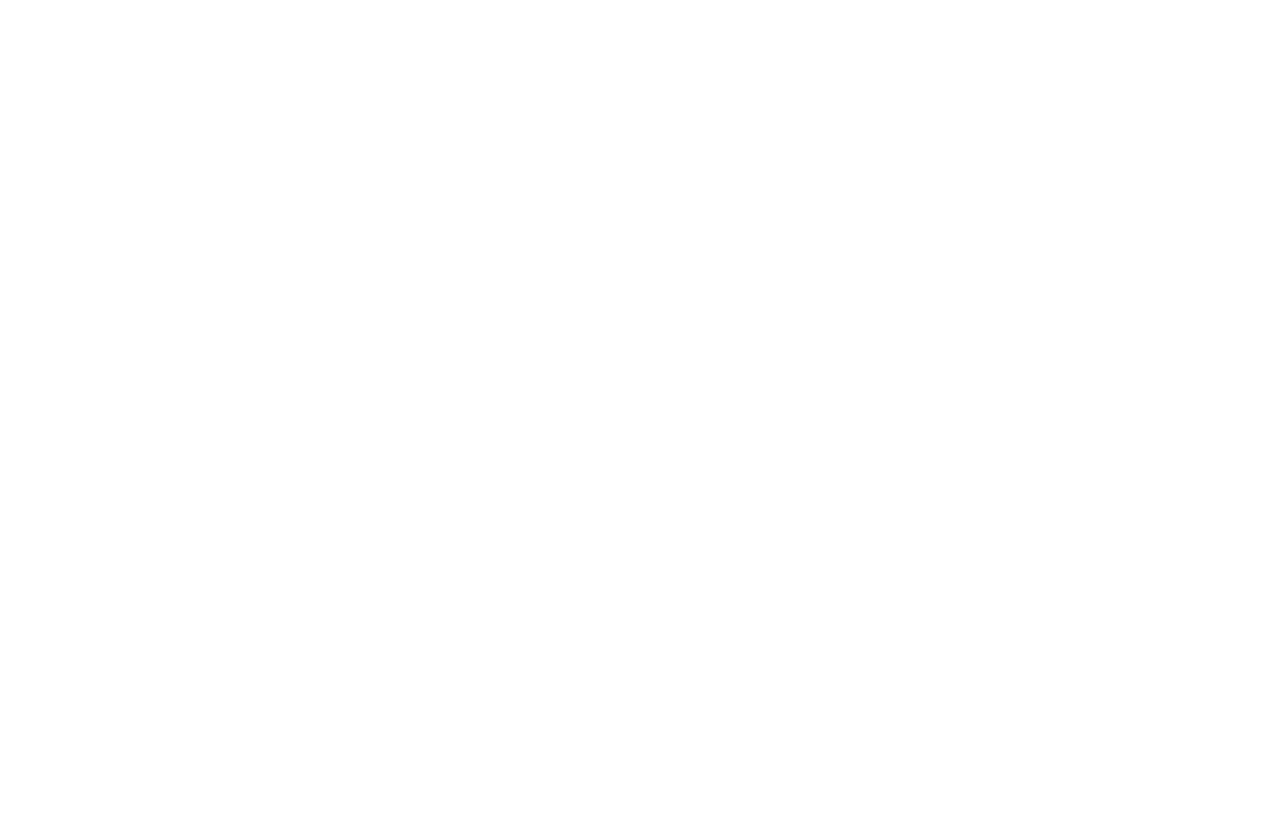
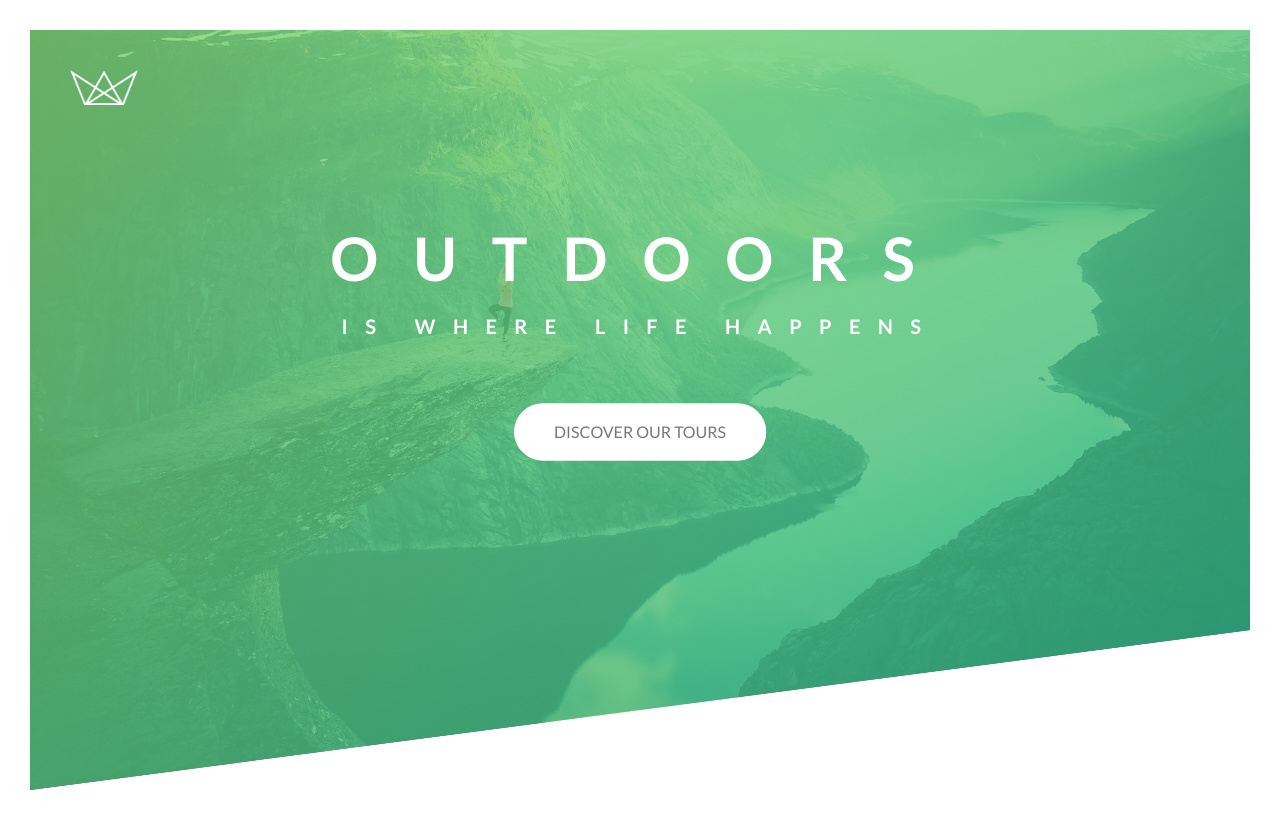
Before and after one commit to vturbin/mastering-CSS, a plain HTML site: page Natours/starter/index.html in a window 1280 px wide. Drawn offline with Linux system fonts and the light colour scheme; files that its build step writes are made by us from their sources.

Commit message:
section 3

```diff
--- a/Natours/starter/css/style.css
+++ b/Natours/starter/css/style.css
@@ -6,3 +6,183 @@ Medium green: #55c57a
 Dark green: #28b485
 
 */
+
+* {
+  margin: 0;
+  padding: 0;
+  box-sizing: border-box;
+}
+
+body {
+  font-family: "Lato", sans-serif;
+  font-weight: 400;
+  font-size: 16px;
+  line-height: 1.7;
+  color: #777;
+  padding: 30px;
+}
+
+.header {
+  height: 95vh;
+  background-image: linear-gradient(
+      to right bottom,
+      rgba(126, 213, 111, 0.8),
+      rgba(40, 180, 133, 0.8)
+    ),
+    url("../img/hero.jpg");
+  background-size: cover;
+  background-position: top;
+  position: relative;
+  clip-path: polygon(0 0, 100% 0, 100% 75vh, 0 100%);
+}
+
+.header__logo-box {
+  position: absolute;
+  top: 40px;
+  left: 40px;
+}
+
+.header__logo {
+  height: 35px;
+}
+
+.heading-primary {
+  color: #fff;
+  text-transform: uppercase;
+
+  backface-visibility: hidden;
+  margin-bottom: 60px;
+}
+
+.heading-primary--main {
+  display: block;
+  font-size: 60px;
+  font-weight: 700;
+  letter-spacing: 35px;
+
+  animation-name: moveInLeft;
+  animation-duration: 1s;
+  animation-timing-function: ease-out;
+  /*
+    animation: moveInLeft 1s ease-out;
+    animation-delay: 1s;
+    animation-iteration-count: 3;
+    animation-timing-function: ease-out;
+    */
+}
+
+.heading-primary--sub {
+  display: block;
+  font-size: 20px;
+  font-weight: 700;
+  letter-spacing: 17.4px;
+
+  animation-name: moveInRight;
+  animation-duration: 1s;
+  animation-timing-function: ease-out;
+}
+
+.header__text-box {
+  position: absolute;
+  transform: translate(-50%, -50%);
+  top: 40%;
+  left: 50%;
+  text-align: center;
+}
+
+@keyframes moveInLeft {
+  0% {
+    opacity: 0;
+    transform: translateX(-100px);
+  }
+
+  80% {
+    transform: translateX(10px);
+  }
+
+  100% {
+    opacity: 1;
+    transform: translate(0);
+  }
+}
+
+@keyframes moveInRight {
+  0% {
+    opacity: 0;
+    transform: translateX(100px);
+  }
+
+  80% {
+    transform: translateX(-10px);
+  }
+
+  100% {
+    opacity: 1;
+    transform: translate(0);
+  }
+}
+
+.btn:link,
+.btn:visited {
+  text-transform: uppercase;
+  text-decoration: none;
+  padding: 15px 40px;
+  display: inline-block;
+  border-radius: 100px;
+  transition: all .2s;
+  position: relative;
+}
+
+.btn--white {
+    background-color: #fff;
+    color:#777;
+}
+
+.btn:hover {
+    transform: translateY(-3px);
+    box-shadow: 0 10px 20px rgba(0,0,0,.2);
+}
+
+.btn:active {
+    transform: translateY(-1px);
+    box-shadow: 0 5px 10px rgba(0,0,0,.2);
+}
+
+.btn::after {
+    content: "";
+    display: inline-block;
+    height: 100%;
+    width: 100%;
+    border-radius: 100px;
+    position: absolute;
+    top:0;
+    left:0;
+    z-index: -1;
+    transition: all .4s;
+}
+
+.btn--white::after {
+    background-color: #fff;
+}
+
+.btn:hover::after {
+    transform: scaleX(1.4) scaleY(1.6);
+    opacity:0;
+}
+
+.btn--animated {
+    animation: moveInButton .5s ease-out 0.75s;
+    animation-fill-mode: backwards;
+}
+
+@keyframes moveInButton {
+    0% {
+      opacity: 0;
+      transform: translateY(30px);
+    }
+
+    100% {
+      opacity: 1;
+      transform: translate(0);
+    }
+  }
--- a/Natours/starter/index.html
+++ b/Natours/starter/index.html
@@ -13,7 +13,17 @@
         <title>Natours | Exciting tours for adventurous people</title>
     </head>
     <body>
-
-
+        <header class="header">
+        <div class="header__logo-box">
+            <img src="img/logo-white.png" alt="Logo" class="header__logo">
+        </div>
+        <div class="header__text-box">
+        <h1 class="heading-primary">
+            <span class="heading-primary--main">OUTDOORS</span>
+            <span class="heading-primary--sub">is where life happens</span>
+        </h1>
+        <a href="#" class="btn btn--white btn--animated">Discover our tours</a>
+        </div>
+        </header>
     </body>
 </html>
```
